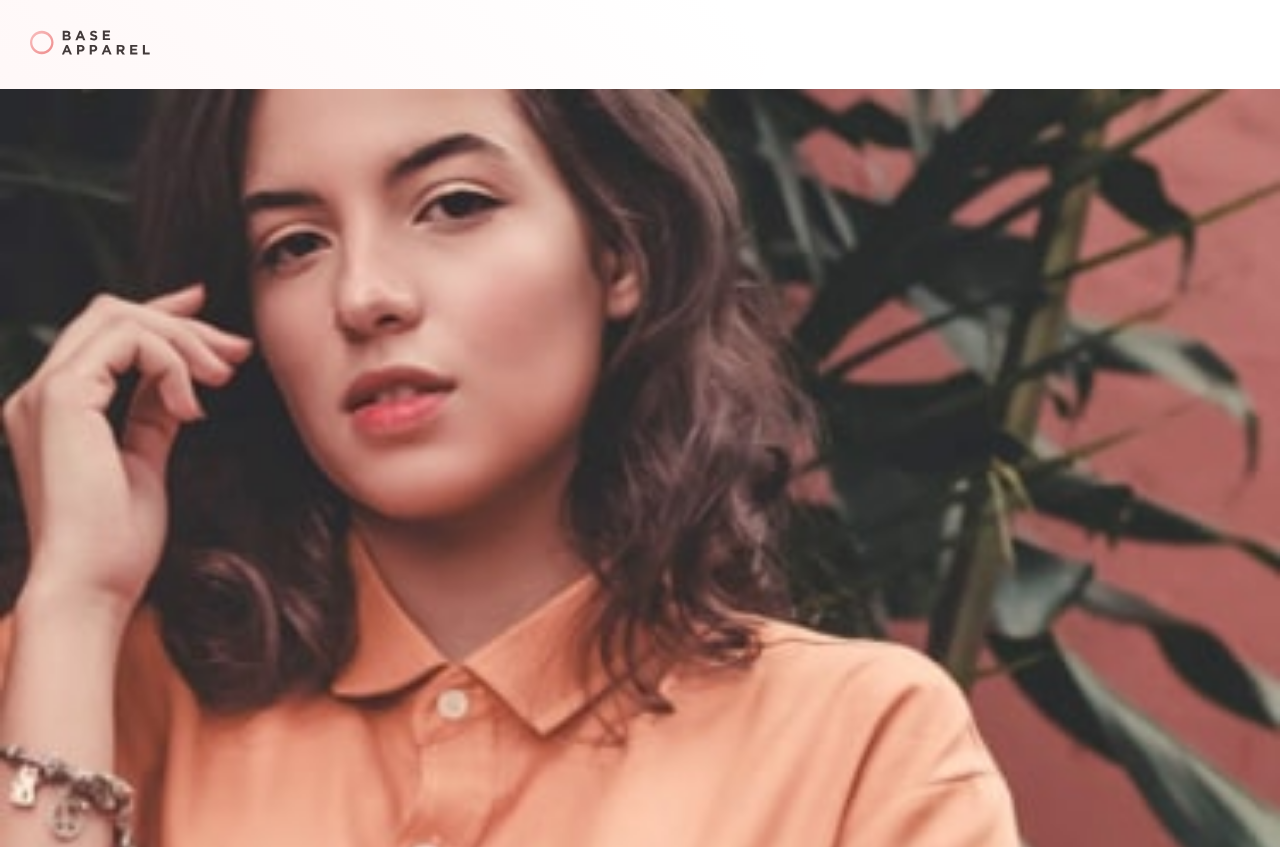
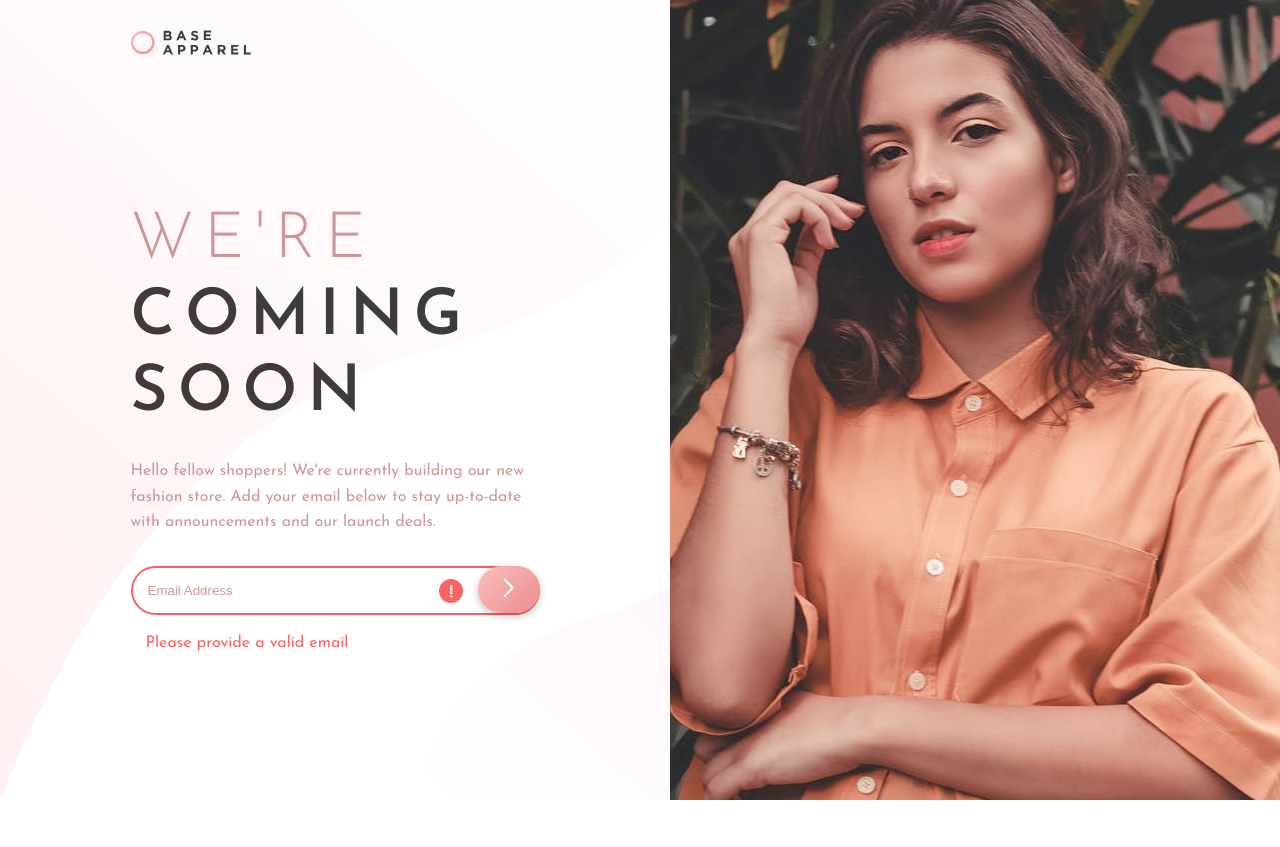
Before and after one commit to Shughes4246/apparel-holding-pg, a plain HTML site: page index.html in a window 1280 px wide. Shown: the top 847 px of the page. After the commit the page ends 800 px from the top, so only its background shows below. Drawn offline with Linux system fonts and the light colour scheme.

Commit message:
Desktop styling

```diff
--- a/style.css
+++ b/style.css
@@ -10,7 +10,6 @@
 }
 
 body {
-    background: url() no-repeat var(--gradient);
     min-height: 100vh;
     margin: 0;
     display: grid;
@@ -19,6 +18,11 @@ body {
     font-weight: 400;
     color: var(--tertiary-red);
     font-size: 16px;
+}
+
+.left {
+    display: grid;
+    grid-template-rows: 1fr 5fr;
 }
 
 .top-left .logo {
@@ -30,6 +34,10 @@ body {
     display: flex;
     flex-direction: column;
     padding: 20px 30px 50px;
+}
+
+.right {
+    grid-row: 2 / 3;
 }
 
 h1 {
@@ -74,6 +82,7 @@ h1 span {
 #signup .email-error {
     display: none;
     color: var(--secondary-red);
+    padding-left: 15px;
 }
 
 #signup #email:invalid {
@@ -96,20 +105,63 @@ h1 span {
     box-shadow: rgba(0, 0, 0, 0.24) 0px 3px 8px;
 }
 
-.right {
-    grid-row: 2 / 3;
-}
-
 .right .mobile {
     width: 100%;
 }
 
 .right .desktop {
     display: none;
+    height: 100vh;
 }
 
-@media (min-width: 40em) {
+@media (min-width: 64em) {
     body {
         background: url(images/bg-pattern-desktop.svg) no-repeat ;
+        grid-template-columns:  2fr 1fr;
+        grid-template-rows: 1fr 4fr;
+    }
+
+    .top-left {
+        grid-row: 1 / 2;
+    }
+
+    .bottom-left {
+        grid-row: 2 / 3;
+    }
+
+    .right {
+        grid-row: 1 / 3;
+        grid-column: 2 / 3;
+    }
+
+    .top-left,
+    .bottom-left {
+        margin: 0 15%;
+    }
+
+    .bottom-left {
+        padding: 0 30px;
+    }
+
+    h1 {
+        text-align: left;
+        font-size: 4em;
+        line-height: 1.2em;
+        letter-spacing: 10px;
+        margin-bottom: 10px;
+    }
+
+    .bottom-left p {
+        text-align: left;
+        line-height: 1.6em;
+        margin-bottom: 30px;
+    }
+
+    .right .desktop {
+        display: block;
+    }
+
+    .right .mobile {
+        display: none;
     }
 }
```
